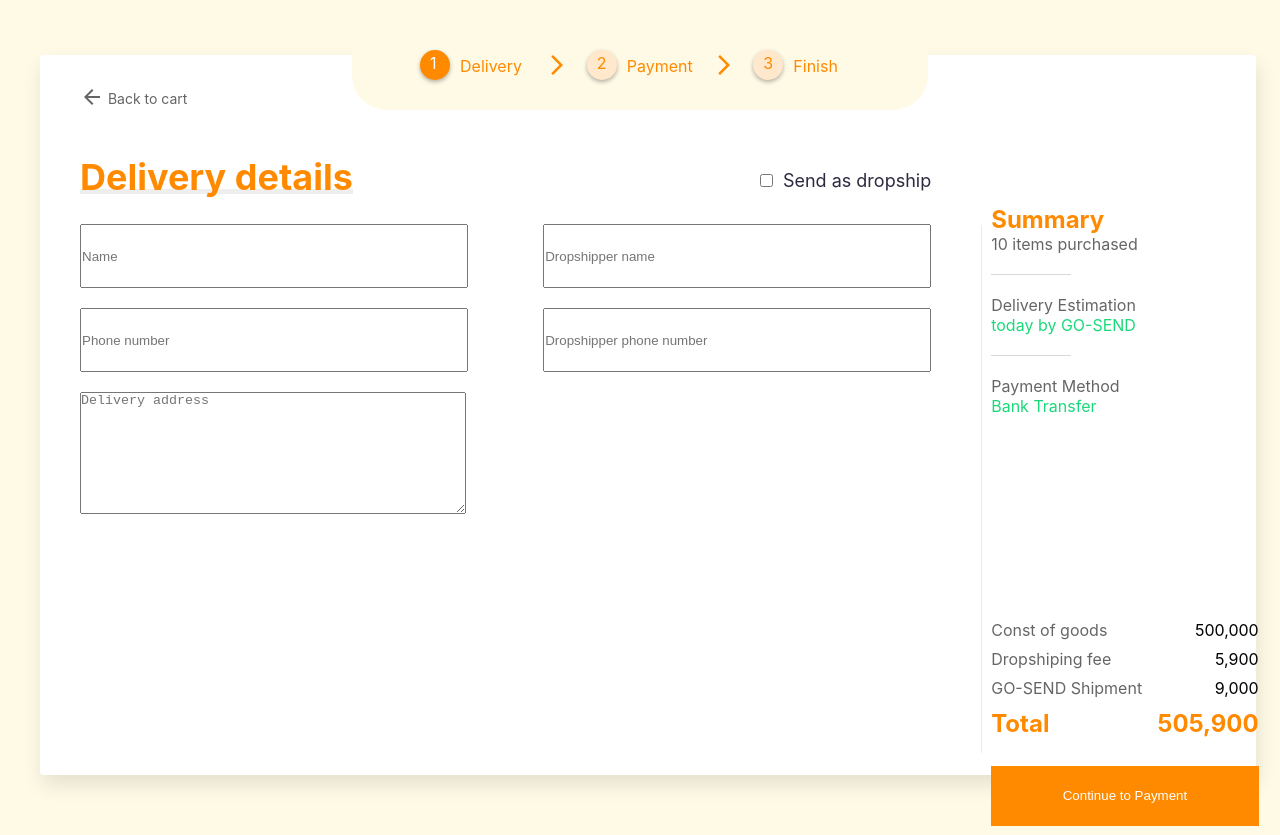
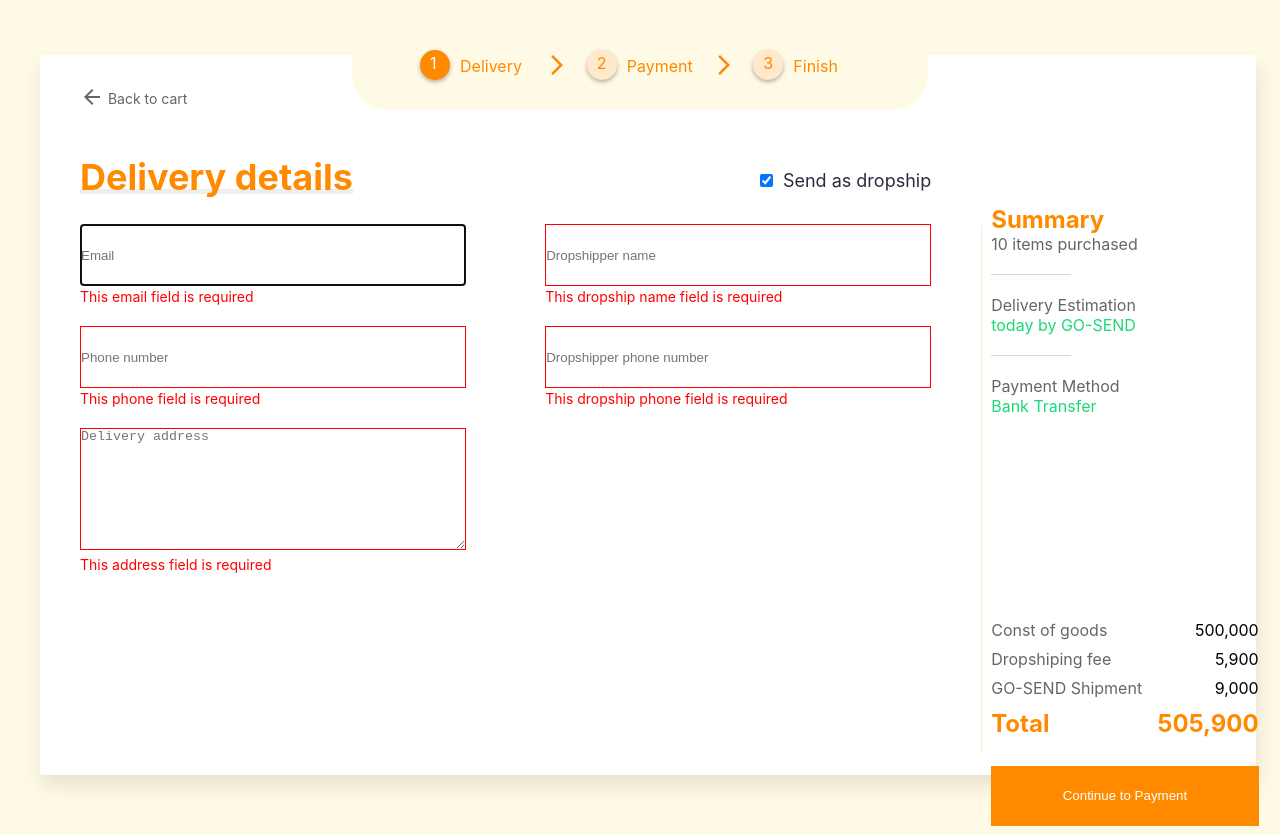
Before and after one commit to azharimm/react-payment, a React (Create React App) app: page / in a window 1280 px wide. Both pictures are taken after a click on the button "Continue to Payment". Built offline with nearby package versions, Linux system fonts and the light colour scheme.

Commit message:
form validation

```diff
--- a/package.json
+++ b/package.json
@@ -12,6 +12,7 @@
     "@testing-library/user-event": "^12.8.3",
     "react": "^17.0.2",
     "react-dom": "^17.0.2",
+    "react-hook-form": "^7.17.0",
     "react-scripts": "4.0.3",
     "styled-components": "^5.3.1",
     "web-vitals": "^1.1.2"
--- a/src/App.css
+++ b/src/App.css
@@ -2,8 +2,16 @@
 	opacity: 0.6;
 }
 
+.text-red {
+	color: red;
+}
+
 .text-green {
 	color: #1BD97B;
+}
+
+.text-sm {
+	font-size: 14px;
 }
 
 .mr-20 {
--- a/src/App.js
+++ b/src/App.js
@@ -1,5 +1,6 @@
 import "./App.css";
-import ArrowBackIcon from '@mui/icons-material/ArrowBack';
+import ArrowBackIcon from "@mui/icons-material/ArrowBack";
+import { useForm } from "react-hook-form";
 
 import { AppContainer, Card } from "./components/AppContainer.style";
 import { Back } from "./components/Back.style";
@@ -9,7 +10,17 @@ import Summary from "./components/Summary/Summary";
 import Finish from "./components/Finish/Finish";
 import Steps from "./components/Steps/Steps";
 
+
 const App = () => {
+	const {
+		register,
+		handleSubmit,
+		watch,
+		formState: { errors },
+	} = useForm();
+	const onSubmit = (data) => {
+		console.log(data);
+	};
 	return (
 		<>
 			<Steps />
@@ -18,10 +29,10 @@ const App = () => {
 					<ArrowBackIcon /> <span> Back to cart</span>
 				</Back>
 				<Card>
-					<Delivery />
+					<Delivery register={register} errors={errors} />
 					{/* <Payment /> */}
 					{/* <Finish /> */}
-					<Summary />
+					<Summary handleSubmit={handleSubmit} onSubmit={onSubmit} />
 				</Card>
 			</AppContainer>
 		</>
--- a/src/components/Delivery/Delivery.js
+++ b/src/components/Delivery/Delivery.js
@@ -1,8 +1,11 @@
-import React from "react";
-import { Wrapper, DropshipCheck, Form } from "./Wrapper.style";
+import React, { useState } from "react";
+
+import { Wrapper, DropshipCheck, Form, Input, Textarea } from "./Wrapper.style";
 import { Heading } from "../AppContainer.style";
 
-const Delivery = () => {
+const Delivery = ({ register, errors }) => {
+	const [checkDropship, setCheckDropship] = useState(true);
+
 	return (
 		<Wrapper>
 			<div className="details__heading">
@@ -11,39 +14,91 @@ const Delivery = () => {
 					<div></div>
 				</Heading>
 				<DropshipCheck>
-					<input type="checkbox" name="check" id="1" />
-					<label id="1">Send as dropship</label>
+					<input
+						type="checkbox"
+						name="check"
+						checked={checkDropship}
+						onChange={() =>
+							setCheckDropship((prevState) => !prevState)
+						}
+					/>
+					<label>Send as dropship</label>
 				</DropshipCheck>
 			</div>
 			<Form>
 				<div className="form__details">
-					<input type="text" placeholder="Name" autoComplete="nope" />{" "}
+					<Input
+						type="email"
+						placeholder="Email"
+						autoComplete="nope"
+						error={errors.email}
+						{...register("email", {
+							required: true,
+							pattern: {
+								value: /\S+@\S+\.\S+/,
+								message:
+									"This email field must be a valid email address",
+							},
+						})}
+					/>{" "}
 					<br />
-					<input
-						type="text"
+					{errors.email && (
+						<span className="text-red text-sm">
+							{errors.email.type === "required"
+								? "This email field is required"
+								: errors.email.message}
+						</span>
+					)}
+					<br />
+					<Input
+						type="number"
 						placeholder="Phone number"
 						autoComplete="nope"
+						error={errors.phone_number}
+						{...register("phone_number", { required: true, minLength: 6, maxLength: 20 })}
 					/>{" "}
 					<br />
-					<textarea
+						{errors.phone_number && errors.phone_number.type === "required" && <span className="text-red text-sm">This phone field is required</span>}
+						{errors.phone_number && errors.phone_number.type === "minLength" && <span className="text-red text-sm">This field minimum 6 character</span> }
+						{errors.phone_number && errors.phone_number.type === "maxLength" && <span className="text-red text-sm">This field maximum 20 character</span> }
+					<br />
+					<Textarea
 						placeholder="Delivery address"
 						autoComplete="nope"
-					></textarea>
+						error={errors.delivery_address}
+						{...register("delivery_address", { required: true, maxLength: 120 })}
+					></Textarea>{" "}
+					<br />
+						{errors.delivery_address && errors.delivery_address.type === "required" && <span className="text-red text-sm">This address field is required</span>}
+						{errors.delivery_address && errors.delivery_address.type === "maxLength" && <span className="text-red text-sm">This field maximum 120 character</span> }
 				</div>
+				{checkDropship && (
 					<div className="form__dropship">
-					<input
+						<Input
 							type="text"
 							placeholder="Dropshipper name"
 							autoComplete="nope"
+							error={errors.dropship_name}
+							{...register("dropship_name", { required: true })}
 						/>{" "}
 						<br />
-					<input
+						{errors.dropship_name && errors.dropship_name.type === "required" && <span className="text-red text-sm">This dropship name field is required</span>}
+						<br />
+						<Input
 							type="text"
 							placeholder="Dropshipper phone number"
 							autoComplete="nope"
+							error={errors.dropship_phone_number}
+							{...register("dropship_phone_number", {
+								required: true,
+							})}
 						/>{" "}
 						<br />
+						{errors.dropship_phone_number && errors.dropship_phone_number.type === "required" && <span className="text-red text-sm">This dropship phone field is required</span>}
+						{errors.dropship_phone_number && errors.dropship_phone_number.type === "minLength" && <span className="text-red text-sm">This field minimum 6 character</span> }
+						{errors.dropship_phone_number && errors.dropship_phone_number.type === "maxLength" && <span className="text-red text-sm">This field maximum 20 character</span> }
 					</div>
+				)}
 			</Form>
 		</Wrapper>
 	);
--- a/src/components/Delivery/Wrapper.style.js
+++ b/src/components/Delivery/Wrapper.style.js
@@ -85,18 +85,6 @@ export const DropshipCheck = styled.div`
 export const Form = styled.form`
 	display: inline-block;
 
-	input {
-		margin-top: 20px;
-		width: 80vw;
-		height: 40px;
-	}
-
-	textarea {
-		margin-top: 20px;
-		width: 80vw;
-		height: 80px;
-	}
-
 	@media (min-width: 640px) {
 	}
 
@@ -104,20 +92,34 @@ export const Form = styled.form`
 		width: 100%;
 		display: flex;
 		justify-content: space-between;
-
-		input {
-			margin-top: 20px;
-			width: 30vw;
-			height: 60px;
-		}
-
-		textarea {
-			margin-top: 20px;
-			width: 30vw;
-			height: 120px;
-		}
 	}
 
 	@media (min-width: 1024px) {
 	}
 `;
+
+export const Input = styled.input`
+	margin-top: 20px;
+	width: 80vw;
+	height: 40px;
+	border: ${(props) => (props.error ? "1px solid red" : "")};
+
+	@media (min-width: 768px) {
+		margin-top: 20px;
+		width: 30vw;
+		height: 60px;
+	}
+`;
+
+export const Textarea = styled.textarea`
+	margin-top: 20px;
+	width: 80vw;
+	height: 80px;
+	border: ${(props) => (props.error ? "1px solid red" : "")};
+
+	@media (min-width: 768px) {
+		margin-top: 20px;
+		width: 30vw;
+		height: 120px;
+	}
+`;
--- a/src/components/Summary/Summary.js
+++ b/src/components/Summary/Summary.js
@@ -1,7 +1,7 @@
 import React from "react";
 import { Wrapper, Divider } from "./Wrapper.style";
 
-const Summary = () => {
+const Summary = ({ handleSubmit, onSubmit}) => {
 	return (
 		<Wrapper>
 			<Divider />
@@ -37,7 +37,7 @@ const Summary = () => {
 					<p>505,900</p>
 				</div>
 				<div className="summary__button">
-					<button>Continue to Payment</button>
+					<button onClick={handleSubmit(onSubmit)}>Continue to Payment</button>
 				</div>
 			</div>
 		</Wrapper>
--- a/src/components/Summary/Wrapper.style.js
+++ b/src/components/Summary/Wrapper.style.js
@@ -86,6 +86,7 @@ export const Wrapper = styled.div`
 
 		& .summary__button button {
 			width: 100%;
+			cursor: pointer;
 		}
 	}
 
```
Also changed, not shown: 1 other file (tests, documents, lock files or other folders). Lines whose indentation alone changed are shown as unchanged.
